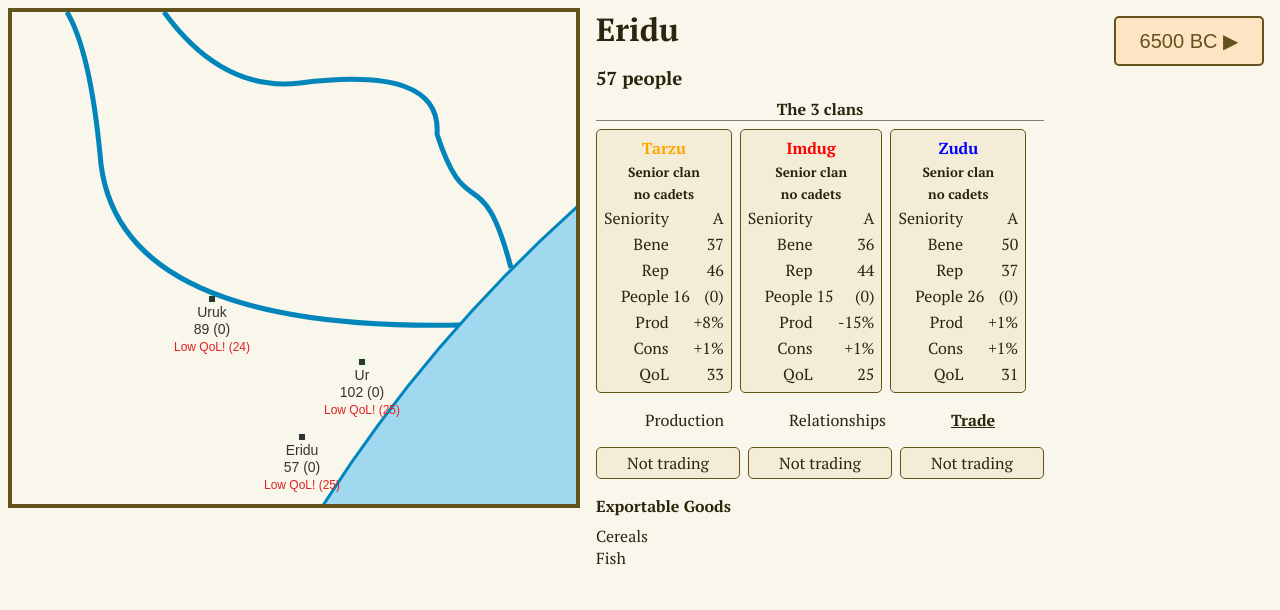
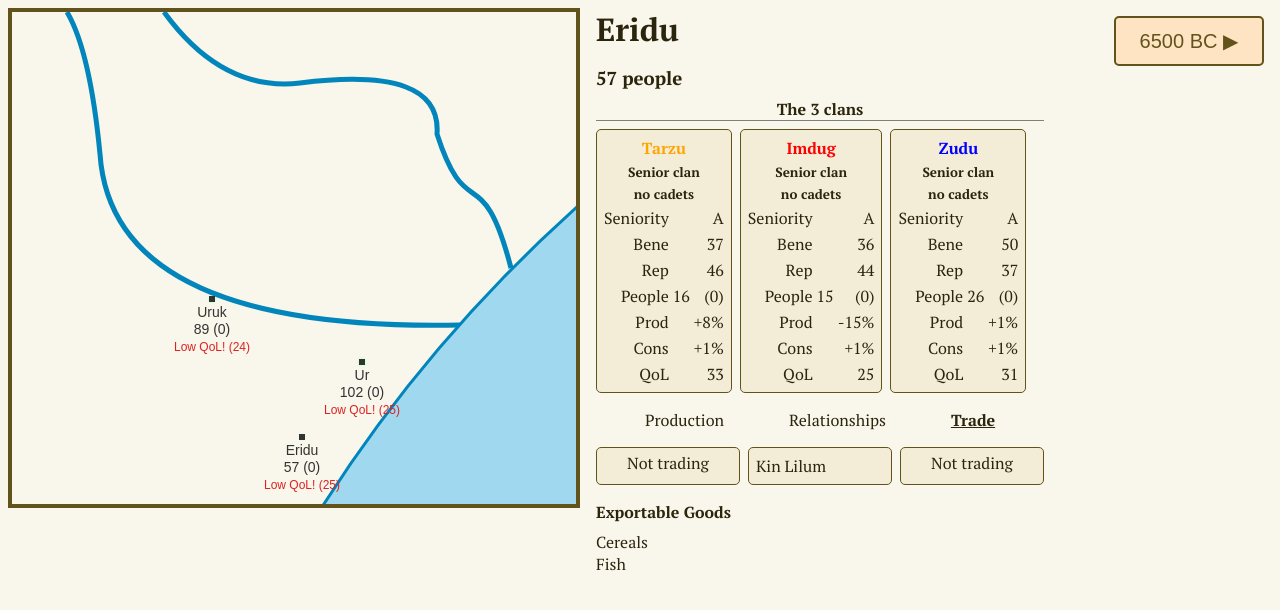
Before and after one commit to dmandelin/world2, a SvelteKit app: page / in a window 1280 px wide. Both pictures are taken after a click on the button "Trade". Shown: the top 610 px of the page. Built offline with nearby package versions, Linux system fonts and the light colour scheme.

Commit message:
Fix bug with trade partner not showing.

```diff
--- a/src/components/ClanTradeCard.svelte
+++ b/src/components/ClanTradeCard.svelte
@@ -25,13 +25,13 @@
 </style>
 
 <div id="top">
-    {#if clan.tradePartners?.size}
+    {#if clan.tradePartners?.length}
     <table>
         <tbody>
             {#each clan.tradePartners as partner}
             <tr>
                 <td>
-                    Kin {partner.clan.name}
+                    Kin {partner}
                 </td>
             </tr>
             {/each}
```
